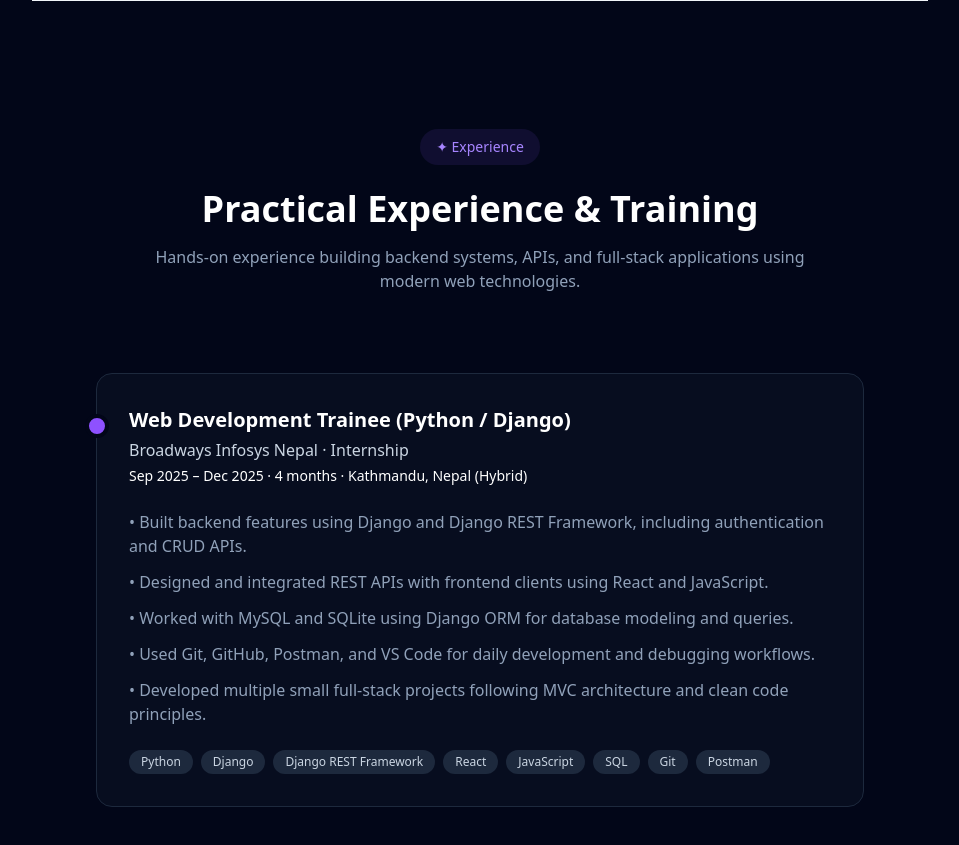
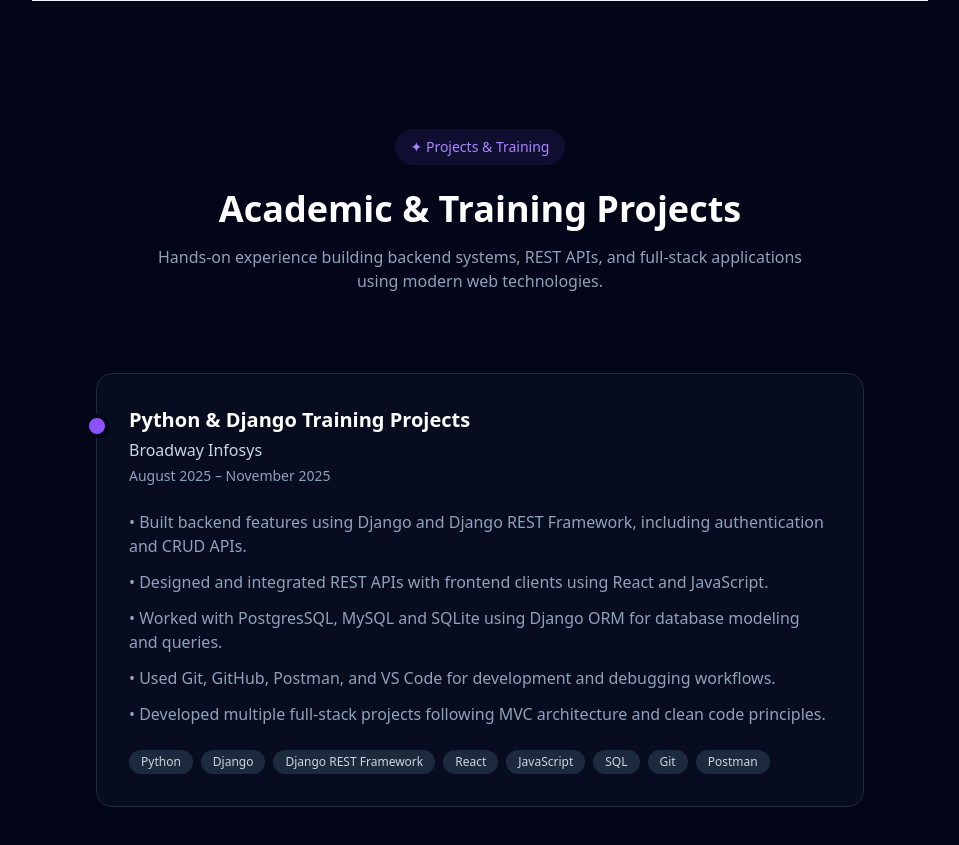
Before and after one commit to ahamedajaj01/MyPortfolio, a React (Vite) app: page / in a window 1280 px wide. Shown: the part 3080-3925 px from the top of the page, without its empty margins (288-1247 px from the left). Built offline with nearby package versions, Linux system fonts and the light colour scheme; no server answers.

Commit message:
updated experience

```diff
--- a/src/section/Experience.jsx
+++ b/src/section/Experience.jsx
@@ -6,57 +6,48 @@ export default function Experience() {
         {/* Section Header */}
         <div className="mx-auto max-w-2xl text-center">
           <span className="inline-flex rounded-full bg-violet-500/10 px-4 py-2 text-sm text-violet-400">
-            ✦ Experience
+            ✦ Projects & Training
           </span>
 
           <h2 className="mt-6 text-4xl font-bold text-white">
-            Practical Experience & Training
+            Academic & Training Projects
           </h2>
 
           <p className="mt-4 text-slate-400">
-            Hands-on experience building backend systems, APIs, and full-stack
-            applications using modern web technologies.
+            Hands-on experience building backend systems, REST APIs, and
+            full-stack applications using modern web technologies.
           </p>
         </div>
 
-        {/* Experience Card */}
+        {/* Card */}
         <div className="mt-20 max-w-3xl mx-auto">
-          <div className="
-            relative rounded-2xl border border-slate-800
-            bg-slate-900/40 p-8
-            bg:backdrop-blur-lg
-          ">
+          <div className="relative rounded-2xl border border-slate-800 bg-slate-900/40 p-8">
 
             {/* Timeline dot */}
-            <span className="
-              absolute -left-3 top-10
-              h-6 w-6 rounded-full
-              border-4 border-slate-950
-              bg-violet-500
-            " />
+            <span className="absolute -left-3 top-10 h-6 w-6 rounded-full border-4 border-slate-950 bg-violet-500" />
 
             {/* Title */}
             <h3 className="text-xl font-semibold text-white">
-              Web Development Trainee (Python / Django)
+              Python & Django Training Projects
             </h3>
 
-            {/* Company */}
+            {/* Institute */}
             <p className="mt-1 text-slate-300">
-              Broadways Infosys Nepal · Internship
+              Broadway Infosys
             </p>
 
-            {/* Meta */}
-            <p className="mt-1 text-sm text-white bg:text-white">
-              Sep 2025 – Dec 2025 · 4 months · Kathmandu, Nepal (Hybrid)
+            {/* Duration */}
+            <p className="mt-1 text-sm text-slate-400">
+              August 2025 – November 2025
             </p>
 
-            {/* Responsibilities */}
-            <ul className="mt-6 space-y-3 text-white dark:text-slate-400">
+            {/* Work */}
+            <ul className="mt-6 space-y-3 text-slate-400">
               <li>• Built backend features using Django and Django REST Framework, including authentication and CRUD APIs.</li>
               <li>• Designed and integrated REST APIs with frontend clients using React and JavaScript.</li>
-              <li>• Worked with MySQL and SQLite using Django ORM for database modeling and queries.</li>
-              <li>• Used Git, GitHub, Postman, and VS Code for daily development and debugging workflows.</li>
-              <li>• Developed multiple small full-stack projects following MVC architecture and clean code principles.</li>
+              <li>• Worked with PostgresSQL, MySQL and SQLite using Django ORM for database modeling and queries.</li>
+              <li>• Used Git, GitHub, Postman, and VS Code for development and debugging workflows.</li>
+              <li>• Developed multiple full-stack projects following MVC architecture and clean code principles.</li>
             </ul>
 
             {/* Tech Stack */}
@@ -73,10 +64,7 @@ export default function Experience() {
               ].map((tech) => (
                 <span
                   key={tech}
-                  className="
-                    rounded-full bg-slate-800
-                    px-3 py-1 text-xs text-slate-300
-                  "
+                  className="rounded-full bg-slate-800 px-3 py-1 text-xs text-slate-300"
                 >
                   {tech}
                 </span>
```
